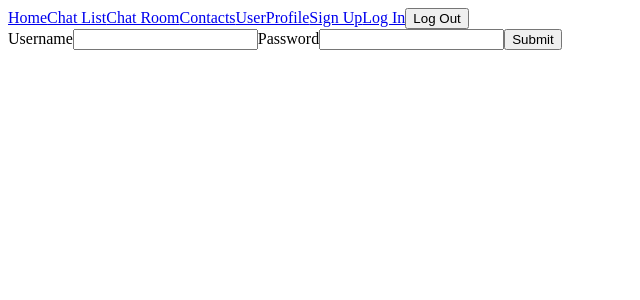
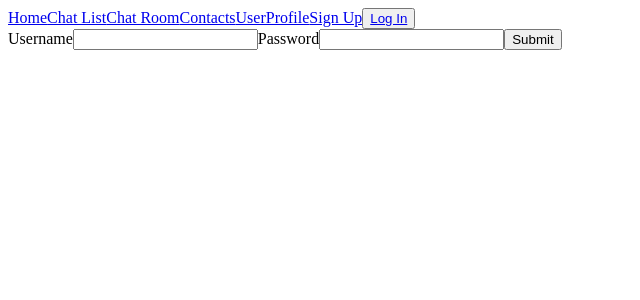
Before and after one commit to Arimoro2020/Chat-app, a React (Create React App) app in the folder client/: page / in a window 1280 px wide. Shown: the top 300 px of the page, without its empty margins (0-640 px from the left). Built offline with nearby package versions, Linux system fonts and the light colour scheme; no server answers.

Commit message:
fix login and logout in Navigation.js

```diff
--- a/client/src/Components/Navigation.js
+++ b/client/src/Components/Navigation.js
@@ -1,9 +1,11 @@
-import React from 'react';
+import React, {useState} from 'react';
 import { NavLink, useNavigate } from "react-router-dom";
 import UserContext from "./UserContext";
 import {useContext} from "react";
+import Login from './Login';
 
 function Navigation() {
+	const [login, setLogIn] = useState(false)
 	const navigate = useNavigate();
 	const {currentUser} = useContext(UserContext);
 
@@ -14,6 +16,7 @@ function Navigation() {
 			"content-type": "application/json",
 		},}).then((res) => {
 			if (res.ok){
+				setLogIn(login=>!login)
 				navigate("/");
 			}
 		});
@@ -40,16 +43,19 @@ function Navigation() {
 				<NavLink className="button" to="/signup" >
 					Sign Up
 				</NavLink>
-				<NavLink className="button" to="/" >
-					Log In
-				</NavLink>
-				{ currentUser ?
+
+				{ login?
 					(<>
 						<button onClick={()=>handleLogout()} className="button">
-							Log Out
+							LogOut
 						</button>
 					</>) :
-					''
+					<button className="button">
+					<NavLink className="button" to="/" >
+					Log In
+					</NavLink>
+				</button>
+
 				}
 			</div>
 		</header>
```
